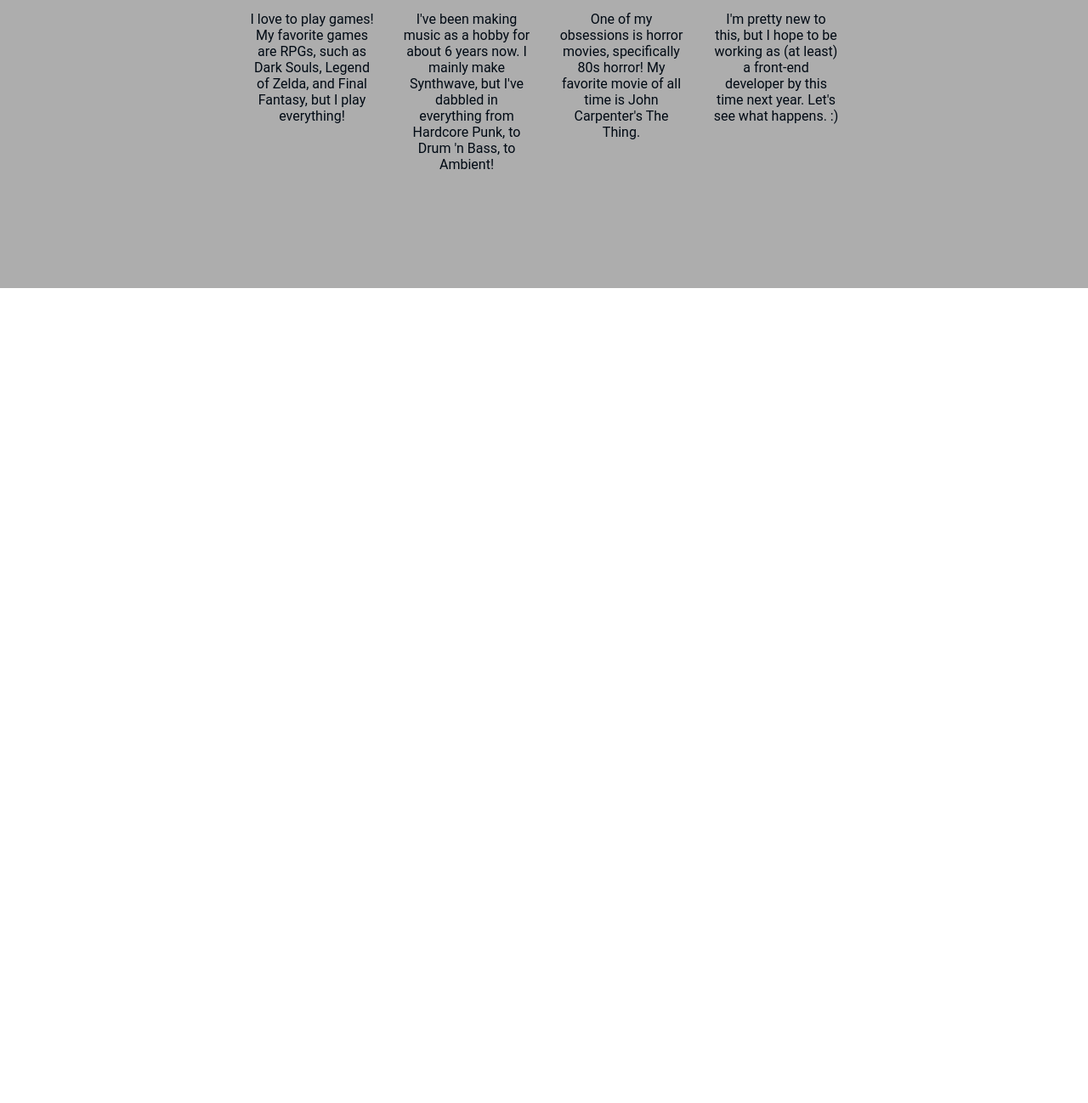
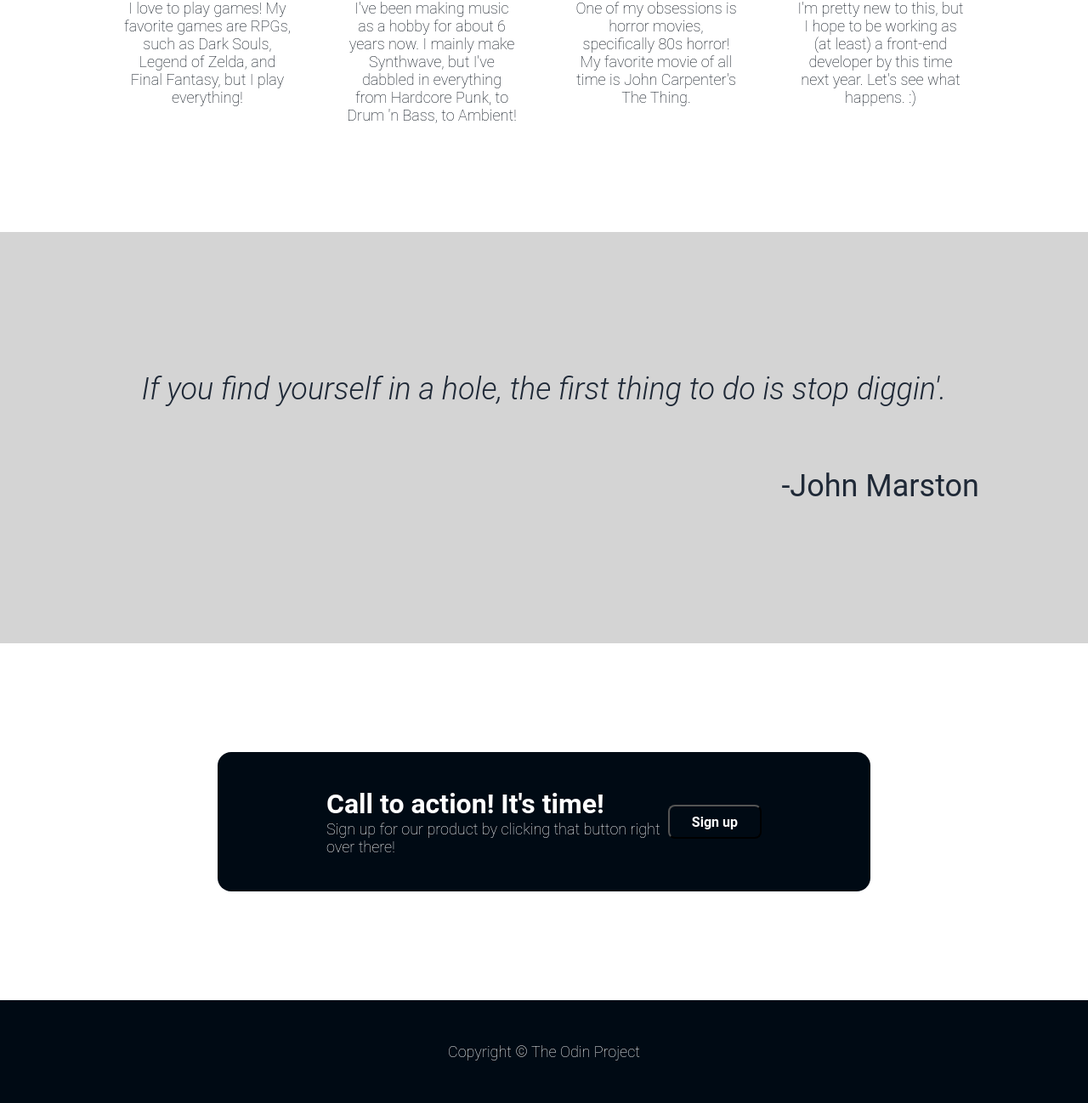
Before and after one commit to Nicktheprogrammerfin/landing-page, a plain HTML site: page index.html in a window 1280 px wide. Shown: the part 1279-2577 px from the top of the page at 85% size. Before the commit the page ends 1618 px from the top, so only its background shows below. Drawn offline with Linux system fonts and the light colour scheme.

Commit message:
finalizing project

```diff
--- a/index.html
+++ b/index.html
@@ -36,23 +36,47 @@
 
         <div class="info-me">
             <div class="info-me-1">
-                <img src="./images/games.jpg" width="150px" height="150px">
+                <img src="./images/games.jpg" width="200px" height="200px">
                 <p>I love to play games! My favorite games are RPGs, such as Dark Souls, Legend of Zelda, and Final Fantasy, but I play everything!</p>
             </div>
             <div class="info-me-2">
-                <img src="./images/synthwave.jpg" width="150px" height="150px">
+                <img src="./images/synthwave.jpg" width="200px" height="200px">
                 <p>I've been making music as a hobby for about 6 years now. I mainly make Synthwave, but I've dabbled in everything from Hardcore Punk, to Drum 'n Bass, to Ambient!</p>
             </div>
             <div class="info-me-3">
-                <img src="./images/horror.jpg" width="150px" height="150px">
+                <img src="./images/horror.jpg" width="200px" height="200px">
                 <p>One of my obsessions is horror movies, specifically 80s horror! My favorite movie of all time is John Carpenter's The Thing.</p>
             </div>
             <div class="info-me-4">
-                <img src="./images/programmer.jpg" width="150px" height="150px">
+                <img src="./images/programmer.jpg" width="200px" height="200px">
                 <p>I'm pretty new to this, but I hope to be working as (at least) a front-end developer by this time next year. Let's see what happens. :)</p>
             </div>
         </div>
 
     </div>
+
+    <div class="quote-section">
+        <p id="quote">If you find yourself in a hole, the first thing to do is stop diggin'.</p>
+        <p id="john-marston">-John Marston</p>
+    </div>
+
+    <div class="call-to-action">
+        <div class="banner">
+            <div class="banner-content">
+                <p class="banner-top">Call to action! It's time!</p>
+                <p class="sign-up-message">Sign up for our product by clicking that button right over there!</p>
+            </div>
+            <button class="sign-up-2">Sign up</button>
+        </div>
+
+
+    </div>
+
+    <div class="footer">
+        <a href="https://theodinproject.com">
+        <p>Copyright © The Odin Project</p>
+        </a>
+
+    </div>
 </body>
 </html>
--- a/style.css
+++ b/style.css
@@ -11,7 +11,7 @@ body {
     display: flex;
     justify-content: space-between;
     background-color: #000a14;
-    color: #ADADAD;
+    color: #ffffff;
     margin: 0px;
     padding: 8px 256px 16px 256px;
 
@@ -34,12 +34,12 @@ body {
 }
 
 a {
-    color: #ADADAD;
+    color: #ffffff;
     text-decoration: none;
 }
 
 a:hover {
-    color: #83677B;
+    color: orangered;
 }
 
 .hero {
@@ -49,8 +49,15 @@ a:hover {
 .hero-content {
     display:flex;
     justify-content: space-evenly;
-    color: #d3d3d3;
+    color: #ffffff;
     padding: 32px 128px;
+}
+
+.hero-title {
+    font-size: 48px;
+    font-weight: bolder;
+    margin: 0px;
+    color: #ffffff
 }
 
 .hero-left {
@@ -58,18 +65,10 @@ a:hover {
     flex-direction: column;
     justify-content: center;
     align-items: flex-start;
-    font-size: 18px;
-    color: #ADADAD;
+    font-size: 16px;
+    color: #ffffff;
     padding: 0px 128px;
 }
-
-.hero-title {
-    font-size: 48px;
-    font-weight: bolder;
-    margin: 0px;
-    color: #ADADAD;
-}
-
 
 .hero-img {
     display: flex;
@@ -84,7 +83,7 @@ a:hover {
     background-color: #222a33;
     font-size: 16px;
     font-weight: bold;
-    color: #ADADAD;
+    color: #ffffff;
     align-self: flex-start;
 }
 
@@ -98,15 +97,15 @@ a:hover {
     margin: 0px;
     padding-top: 64px;
     padding-bottom: 64px;
-    background: #ADADAD;
+    background: #ffffff;
 }
 
 .info-me {
     display: flex;
     justify-content: center;
     align-items: flex-start;
-    gap: 32px;
-    background: #ADADAD;
+    gap: 64px;
+    background: #ffffff;
 }
 
 
@@ -117,14 +116,101 @@ a:hover {
     justify-content: flex-start;
     align-items: flex-start;
     flex-wrap: wrap;
-    width: 150px;
+    width: 200px;
     height: 500px;
     text-align: center;
     color: #000a14;
-    font-size: 16px;
+    font-size: 18px;
+    font-weight: 100;
 }
 
 img {
     border-radius: 26px;
     border: 4px solid #000a14;
 }
+
+.quote-section {
+    display:flex;
+    flex-direction: column;
+    justify-content: center;
+    align-items: center;
+    padding: 128px;
+    font-size: 36px;
+    color: #1F2937;
+    background-color: #d4d4d4;
+}
+
+#quote {
+    font-family: 'roboto light';
+    font-weight: lighter;
+    font-style: italic;
+}
+
+#john-marston {
+    align-self: flex-end;
+    font-style: normal;
+}
+
+.banner-top, .sign-up-message {
+    padding: 0px;
+    margin: 0px;
+}
+
+.banner-top {
+    font-size: 32px;
+    font-weight: bold;
+}
+
+.sign-up-message {
+    font-size: 18px;
+    font-weight: 100;
+}
+
+.call-to-action {
+    display:flex;
+    margin: 128px;
+    padding: 0px 128px;
+    justify-content: center;
+    align-items: center;
+}
+
+.banner {
+    display: flex;
+    background-color: #000a14;
+    padding: 32px 128px;
+    border-radius: 16px;
+    color: #ffffff;
+    height: 100px;
+    flex: auto;
+}
+.banner-content {
+    display: flex;
+    flex-direction: column;
+    justify-content: center;
+    align-items: flex-start;
+    flex: auto;
+}
+
+.sign-up-2 {
+    align-self: center;
+    justify-content: center;
+    width: 128px;
+    height: 40px;
+    border-radius: 8px;
+    background-color: #000a14;
+    font-size: 16px;
+    font-weight: bold;
+    color: #ffffff;
+}
+
+.footer {
+    display: flex;
+    justify-content: center;
+    background-color: #000a14;
+    color: #FFFFFF;
+    height: auto;
+    margin: 0px;
+    padding: 32px;
+    font-size: 18px;
+    font-weight: lighter;
+}
```
